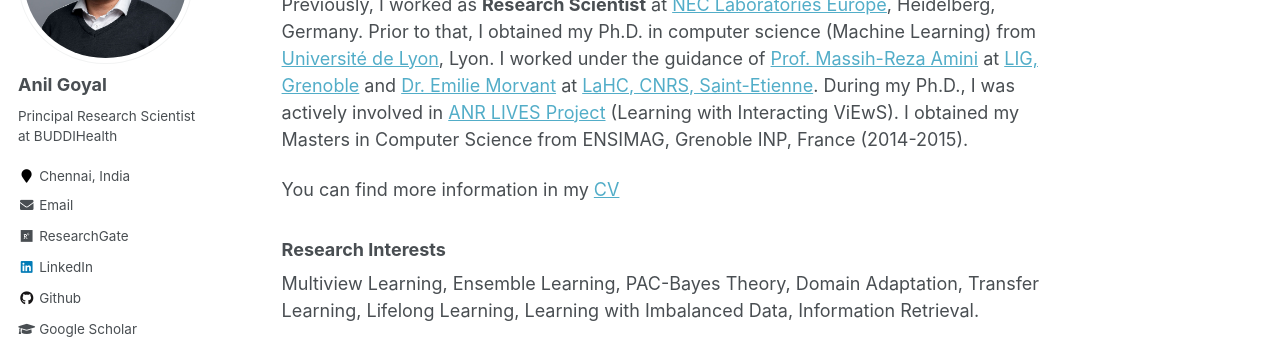
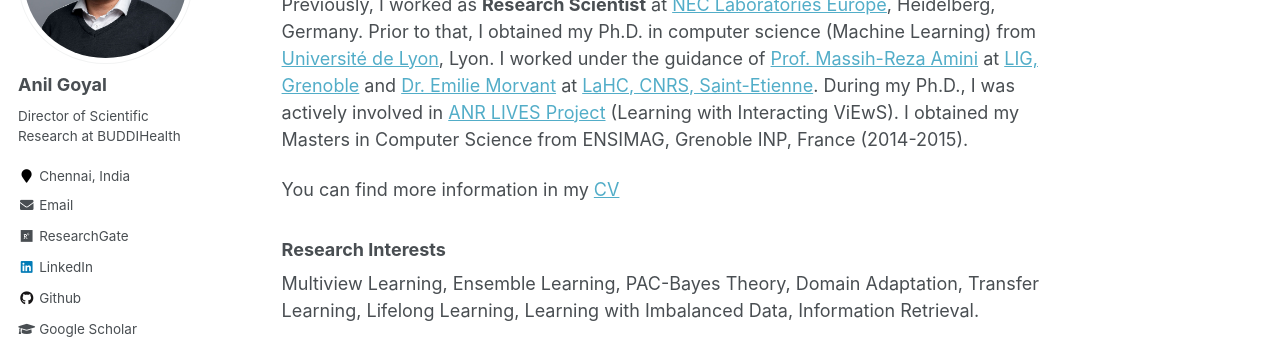
Before and after one commit to goyalanil/goyalanil.github.io, a Jekyll site: the page built from _pages/about.md, in a window 1280 px wide. Shown: the part 220-559 px from the top of the page. Built offline with Jekyll 4.4.1, drawn with Linux system fonts in a browser that asks for light colours.

Commit message:
Update _config.yml

```diff
--- a/_config.yml
+++ b/_config.yml
@@ -82,7 +82,7 @@
 author:
   name             : "Anil Goyal"
   avatar           : "Anil_Goyal.jpg"
-  bio              : "Principal Research Scientist at BUDDIHealth"
+  bio              : "Director of Scientific Research at BUDDIHealth"
   location         : "Chennai, India"
   employer         :
   pubmed           :
```
